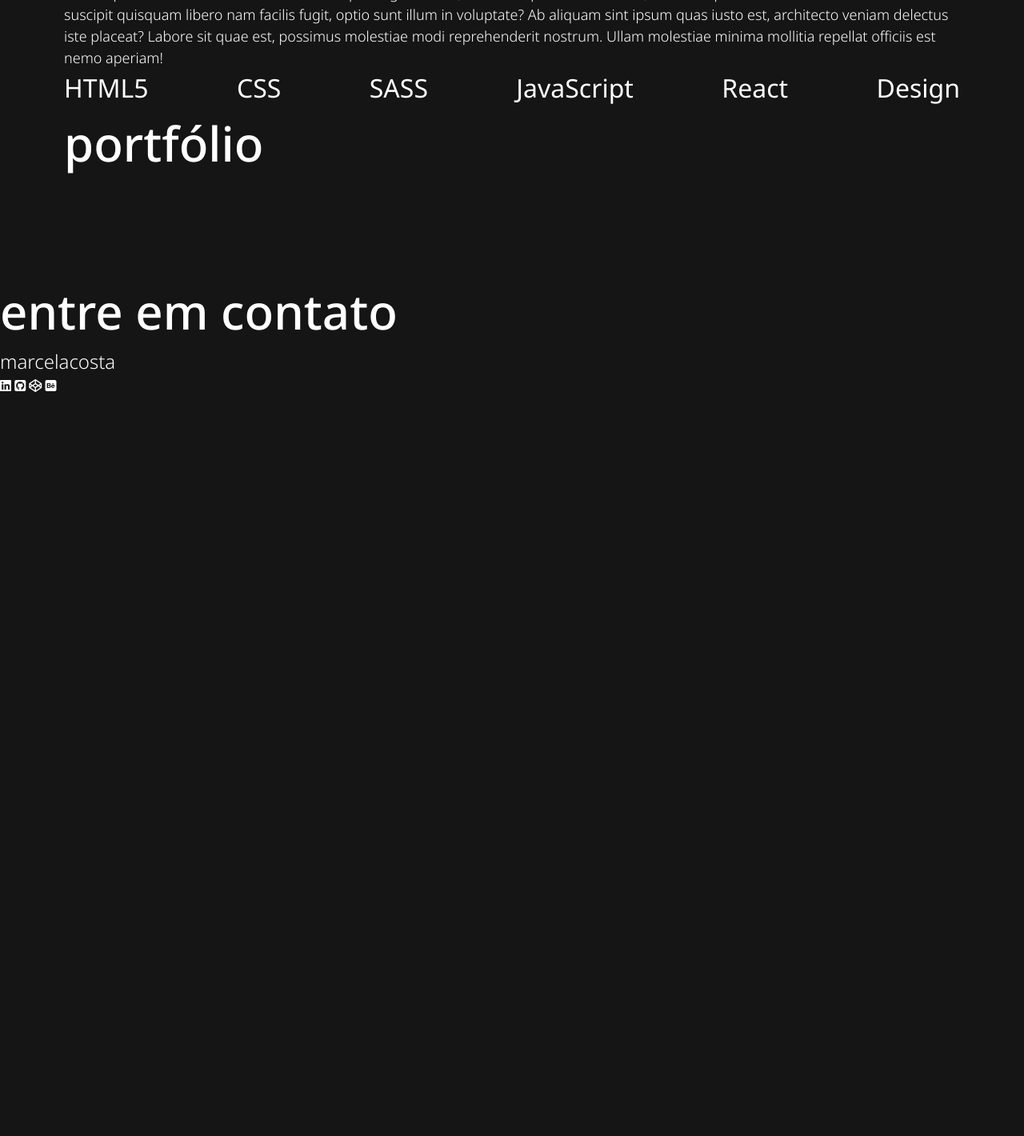
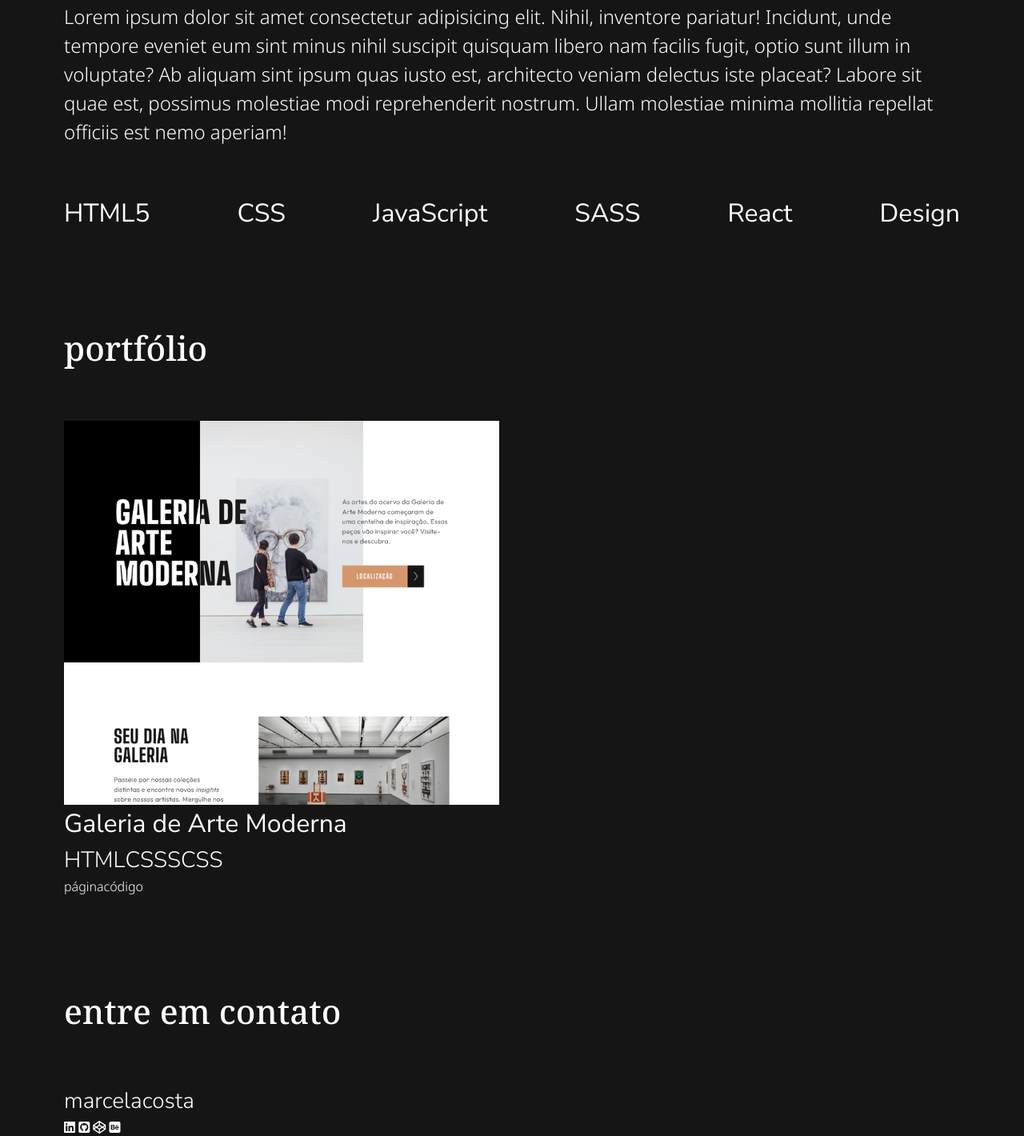
Before and after one commit to MarcelaCostaA/portfolio, a plain HTML site: page index.html in a window 1280 px wide. Shown: the part 1032-2452 px from the top of the page at 80% size. Before the commit the page ends 1526 px from the top, so only its background shows below. Drawn offline with Linux system fonts and the light colour scheme.

Commit message:
Terceiro commit - inclusão de clamp para h2, h3 e p, inclusão de nova fonte, inclusão de @mixin inicial para containers de projetos

```diff
--- a/index.html
+++ b/index.html
@@ -9,6 +9,7 @@
   <link rel="preconnect" href="https://fonts.googleapis.com">
   <link rel="preconnect" href="https://fonts.gstatic.com" crossorigin>
   <link href="https://fonts.googleapis.com/css2?family=Noto+Sans:ital,wght@0,100..900;1,100..900&family=Noto+Serif:ital,wght@0,100..900;1,100..900&display=swap" rel="stylesheet">
+  <link href="https://fonts.googleapis.com/css2?family=Nunito+Sans:ital,opsz,wght@0,6..12,200..1000;1,6..12,200..1000&display=swap" rel="stylesheet">
 
   <link rel="stylesheet" href="app/css/style.css">
 
@@ -54,8 +55,8 @@
       <div class="main__hard-skills">
         <h3>HTML5</h3>
         <h3>CSS</h3>
+        <h3>JavaScript</h3>
         <h3>SASS</h3>
-        <h3>JavaScript</h3>
         <h3>React</h3>
         <h3>Design</h3>
       </div>
@@ -73,6 +74,22 @@
       <!-- Main - Artigo 2 - Projetos em Container Grid -->
       <div class="main__container-grid">
 
+        <div class="main__projeto projeto-1">
+          <picture class="main__picture picture-1">
+            <img src="imagens/desktop/galeria-moderna.png" alt="Página da Galeria de Arte Moderna" class="main__img img-1">
+          </picture>
+          <h3>Galeria de Arte Moderna</h3>
+          <div class="main__hSkills">
+            <h4>HTML</h4>
+            <h4>CSS</h4>
+            <h4>SCSS</h4>
+          </div>
+          <div class="main__links">
+            <a href="http://">página</a>
+            <a href="http://">código</a>
+          </div>
+        </div>
+
       </div>
 
       <!-- Main - Linha Dourada 4 -->
@@ -84,7 +101,7 @@
   <footer class="footer">
     <h2>entre em contato</h2>
     <p></p>
-    <h5>marcelacosta</h5>
+    <h4>marcelacosta</h4>
 
     <!-- Footer - Formulário -->
     <form action="" class="footer__form"></form>
--- a/scss/__font-size.scss
+++ b/scss/__font-size.scss
@@ -8,17 +8,17 @@ $breakpoints: (
 );
 
 $h1-font-sizes: (
-  $null: $fs-null,
-  $mobile: $fs-mobile,
-  $tablet: $fs-tablet,
-  $desktop: 7.5rem,
+  $null: $fs-h1-null,
+  $mobile: $fs-h1-mobile,
+  $tablet: $fs-h1-tablet,
+  $desktop: $fs-h1-desktop,
 );
 
 $h2-font-sizes: (
-  $null: 2rem,
-  $mobile: 2.375rem,
-  $tablet: 2.875rem,
-  $desktop: 3.75rem,
+  $null: $fs-h2-null,
+  $mobile: $fs-h2-mobile,
+  $tablet: $fs-h2-tablet,
+  $desktop: $fs-h2-desktop,
 );
 
 $h3-font-sizes: (
@@ -43,10 +43,10 @@ $h5-font-sizes: (
 );
 
 $p-font-sizes: (
-  $null: 0.875rem,
-  $mobile: 1rem,
-  $tablet: 1.125rem,
-  $desktop: 1.125rem,
+  $null: $fs-p-null,
+  $mobile: $fs-p-mobile,
+  $tablet: $fs-p-tablet,
+  $desktop: $fs-p-desktop,
 );
 
 /* Terminar de Revisar com base no link - https://gist.github.com/halofx/635ac22fd88a45e06480 e https://www.smashingmagazine.com/2015/06/responsive-typography-with-sass-maps/*/
--- a/scss/__mixins.scss
+++ b/scss/__mixins.scss
@@ -8,39 +8,48 @@
   flex-direction: $direction;
 }
 
+@mixin projeto {
+  .main {
+    &__projeto {
+      @include flexCenter(column, flex-start);
+
+      min-width: 25rem;
+      max-width: 34rem;
+      min-height: 9,19rem;
+      max-height: 12.5rem;
+    }
+
+    &__hSkills {
+      @include flexCenter(row, flex-start);
+    }
+
+    &__links {
+      @include flexCenter(row, flex-start);
+    }
+  }
+}
+
+
 /* Mixin Articles
-@mixin articles {
+@mixin projeto {
   .main {
+    &__projeto {
+      @include flexCenter(column, flex-start);
 
-      &__article {
-          display: flex;
-          justify-content: center;
-          align-items: left;
-          flex-direction: column;
-      }
+      min-width: 25rem;
+      max-width: 34rem;
+      min-heigth: 9,19rem;
+      max-heigth: 12.5rem;
+    }
 
-      &__h2 {
-          font-family: $ff-subtitulo;
-          font-size: $fs-subtitulo;
-          font-weight: $fw-subtitulo;
-          line-height: 1;
-          letter-spacing: $ls-subtitulo;
-          text-align: left;
-          text-transform: uppercase;
-          padding-top: $p-pattern;
-      }
+    &__hSkills {
+      @include flexCenter(row, flex-start);
+    }
 
-      &__paragraph {
-          padding-top: $p-pattern;
-          font-family: $ff-paragrafo;
-          font-size: $fs-paragrafo;
-          font-weight: $fw-paragrafo;
-          letter-spacing: $ls-paragrafo;
-          text-align: left;
-      }
-
+    &__links {
+      @include flexCenter(row, flex-start);
+    }
   }
-
 }
 
 @mixin fonts($font-size, $screen-size: $breakpoint) {
--- a/scss/__variables.scss
+++ b/scss/__variables.scss
@@ -26,16 +26,16 @@ $gg-columns: 2rem;
 $gg-rows: 4rem;
 
 /* Margin */
-$m-desktop-b: 7.5rem;
+$m-desktop-b: 7rem;
 $m-desktop-s: 3.75rem;
 $m-tablet-b: 5rem;
 $m-tablet-s: 2.5rem;
-$m-mobile-b: 4rem;
+$m-mobile-b: 3.6rem;
 $m-mobile-s: 2rem;
 
 /* Famílias de Fontes */
 $ff-titulos: "Noto Serif", serif;
-$ff-subtitulos: "Noto Sans", sans-serif;
+$ff-subtitulos: "Nunito Sans", sans-serif;
 $ff-paragrafo: "Noto Sans", sans-serif;
 
 /* Font Weight */
@@ -51,10 +51,30 @@ $fs-icon-desk: 1.5rem;
 $fs-icon-tablet: 1.5rem;
 $fs-icon-mob: 1.25rem;
 
-/* Clamps para Font Size - variáveis utilizadas no arquivo font-size */
-$fs-null: clamp(2rem, -2rem + 20vw, 2.5rem);
-$fs-mobile: clamp(2.5rem, 0.731rem + 7.8624vw, 4.5rem);
-$fs-tablet: clamp(4.5rem, -2.0455rem + 13.6364vw, 7.5rem);
+/* Font Size - variáveis utilizadas no arquivo font-size */
+/* H1 */
+$fs-h1-null: clamp(2rem, -2rem + 20vw, 2.5rem);
+$fs-h1-mobile: clamp(2.5rem, 0.731rem + 7.8624vw, 4.5rem);
+$fs-h1-tablet: clamp(4.5rem, -2.0455rem + 13.6364vw, 7.5rem);
+$fs-h1-desktop: 7.5rem;
+
+/* H2 */
+$fs-h2-null: clamp(1.25rem, -0.75rem + 10vw, 1.5rem); /* 20px a 24px*/
+$fs-h2-mobile: clamp(1.5rem, 0.8382rem + 2.9412vw, 2.25rem); /* 24px a 36px*/
+$fs-h2-tablet: clamp(2.25rem, 1.5833rem + 1.3889vw, 2.625rem); /* 36px a 42px*/
+$fs-h2-desktop: 2.625rem; /* 42px*/
+
+/* H3 */
+$fs-h3-null: clamp(1.125rem, -0.875rem + 10vw, 1.375rem); /* 18px a 22px*/
+$fs-h3-mobile: clamp(1.375rem, 1.0441rem + 1.4706vw, 1.75rem); /* 22px a 28px*/
+$fs-h3-tablet: clamp(1.75rem, 1.0833rem + 1.3889vw, 2.125rem); /* 28px a 34px*/
+$fs-h3-desktop: 2.125rem; /* 34px*/
+
+/* Parágrafos */
+$fs-p-null: 1rem; /* 16px */
+$fs-p-mobile: 1.15rem; /* 18.4px */
+$fs-p-tablet: 1.25rem; /* 20px */
+$fs-p-desktop: 1.5rem; /* 24px */
 
 /* Breakpoints */
 $null: 320px;
--- a/style.scss
+++ b/style.scss
@@ -10,11 +10,11 @@ body {
     color: $cor-branco;
 }
 
-h1 {
+h1, h2 {
     font-family: $ff-titulos;
 }
 
-h2, h3, h4, h5, h6 {
+h3, h4, h5, h6 {
     font-family: $ff-subtitulos;
 }
 
@@ -28,6 +28,7 @@ h1 {
 h2 {
     @include font-size($h2-font-sizes);
 
+    margin-bottom: $m-desktop-s;
     font-weight: $fw-h2;
 }
 
@@ -43,15 +44,10 @@ h4 {
     font-weight: $fw-h4;
 }
 
-h5 {
-    @include font-size($h5-font-sizes);
-
-    font-weight: $fw-h5;
-}
-
 p {
     @include font-size($p-font-sizes);
 
+    margin-bottom: $m-desktop-s;
     font-weight: $fw-paragrafo;
 }
 
@@ -101,20 +97,42 @@ p {
 
 }
 
-/* Revisar main */
+/* Desktop - Main */
 .main {
     max-width: $max-width-desktop;
     margin: 0 auto $m-desktop-b auto;
 
     &__hard-skills {
+        @include flexCenter(row, space-between);
 
-        @include flexCenter(row, space-between);
+        margin-bottom: $m-desktop-b;
     }
+
+    &__projeto {
+
+        @include projeto;
+    }
+}
+
+/* Desktop - Footer */
+.footer {
+    max-width: $max-width-desktop;
+    margin: 0 auto $m-desktop-b auto;
 }
 
 
 /* Media query - mobiles */
 @media (min-width: $null) and (max-width: calc(#{$tablet} - 1px)) {
+
+    h2 {
+        margin-bottom: $m-mobile-s;
+    }
+
+    p {
+        margin-bottom: $m-mobile-s;
+    }
+
+    /* Mobile - Header */
     .header {
         max-width: $max-width-mobile;
         height: $max-height-header-mobile;
@@ -129,20 +147,38 @@ p {
         }
     }
 
+    /* Mobile - Main */
     .main {
         max-width: $max-width-mobile;
         margin: 0 $m-mobile-s $m-mobile-b $m-mobile-s;
 
         &__hard-skills {
-            @include flexCenter(column, center);
+            @include flexCenter(row, space-between);
 
             flex-wrap: wrap;
+            margin-bottom: $m-mobile-b;
         }
+    }
+
+    /* Mobile - Footer */
+    .footer {
+        max-width: $max-width-mobile;
+        margin: 0 $m-mobile-s $m-mobile-b $m-mobile-s;
     }
 }
 
 /* Media query - tablets */
 @media (min-width: $tablet) and (max-width: calc(#{$desktop} - 1px)) {
+
+    h2 {
+        margin-bottom: $m-tablet-s;
+    }
+
+    p {
+        margin-bottom: $m-tablet-s;
+    }
+
+    /* Tablet - Header */
     .header {
         max-width: $max-width-tablet;
         height: $max-height-header-tablet;
@@ -157,6 +193,7 @@ p {
         }
     }
 
+    /* Tablet - Main */
     .main {
         max-width: $max-width-tablet;
         margin: 0 $m-tablet-s $m-tablet-b $m-tablet-s;
@@ -165,6 +202,13 @@ p {
             @include flexCenter(row, space-between);
 
             flex-wrap: wrap;
+            margin-bottom: $m-tablet-b;
         }
     }
+
+    /* Tablet - Footer */
+    .footer {
+        max-width: $max-width-tablet;
+        margin: 0 $m-tablet-s $m-tablet-b $m-tablet-s;
+    }
 }
```
Also changed, not shown: app/css/style.css, 1 other file.
